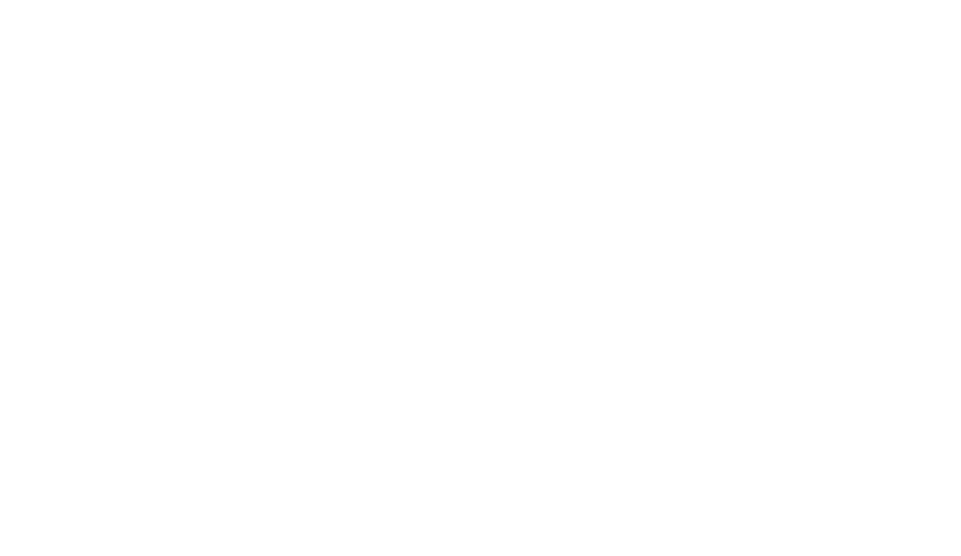
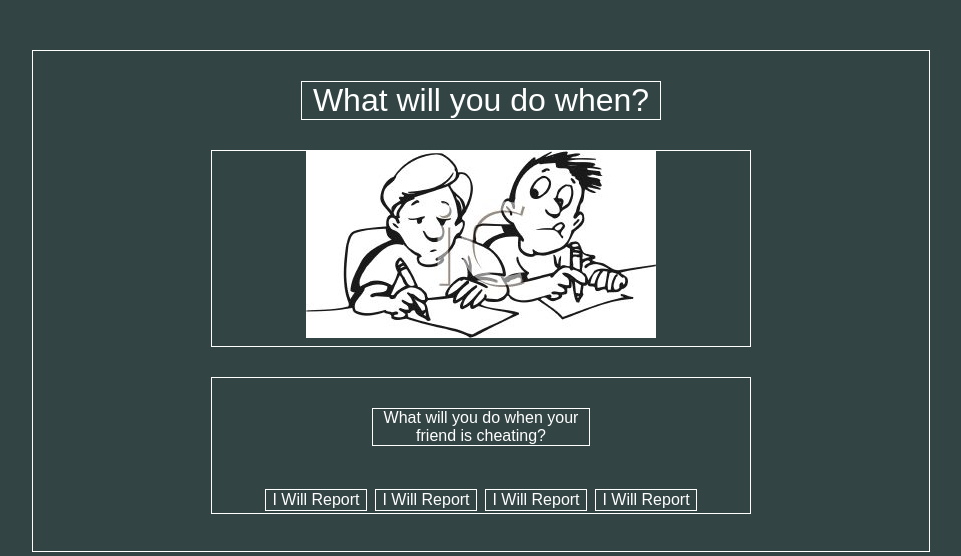
Before and after one commit to abhishekhatri/Integrity_children, a plain HTML site: page index.html in a window 1280 px wide. Shown: the whole page, without its empty margins (159-1120 px from the left). Drawn offline with Linux system fonts and the light colour scheme.

Commit message:
interface formed

```diff
--- a/css/main.css
+++ b/css/main.css
@@ -1,4 +1,55 @@
 body{
 	margin: 0;
-	background: url('');
+	background: #344;
 }
+#mainContainer{
+	border: 1px solid #fff;
+	width: 70%;
+	margin: 50px auto;
+	height: 500px;
+}
+#question_Title{
+	border: 1px solid #fff;
+	width: 40%;
+	margin: 30px auto;
+	color: #fff;
+	font-family: sans-serif;
+	font-size: 2rem;
+	text-align: center;
+}
+#question_image{
+	border: 1px solid #fff;
+	width: 60%;
+	margin: 30px auto;
+	color: #fff;
+	font-family: sans-serif;
+	font-size: 2rem;
+	text-align: center;
+}
+#answer_center{
+	border: 1px solid #fff;
+	width: 60%;
+	margin: 30px auto;
+	color: #fff;
+	font-family: sans-serif;
+	font-size: 2rem;
+	text-align: center;
+}
+#question{
+	border: 1px solid #fff;
+	width: 40%;
+	margin: 30px auto;
+	color: #fff;
+	font-family: sans-serif;
+	font-size: 1rem;
+	text-align: center;
+}
+.answer_button{
+	border: 1px solid #fff;
+	display: inline;
+	background-color: #344;
+	font-size: 1rem;
+	color: #fff;
+	cursor: hand;
+	cursor: pointer;
+}
--- a/index.html
+++ b/index.html
@@ -5,6 +5,23 @@
 	<meta name="viewport" content="width=device-width, initial-scale=1" />
 	<title></title>
 	<link media="all" type="text/css" rel="stylesheet" href="css/main.css" >
-
 </head>
 <body>
+<div id="mainContainer">
+	<div id="question_Title">
+	What will you do when?
+	</div>
+	<div id="question_image">
+	<img src="images/cheating.jpg">
+	</div>
+	<div id="answer_center">
+		<div id="question">
+		What will you do when your friend is cheating?
+		</div>
+		<div id="answers">
+		<button class="answer_button">I Will Report</button>
+		<button class="answer_button">I Will Report</button>
+		<button class="answer_button">I Will Report</button>
+		<button class="answer_button">I Will Report</button>
+	</div>
+</div>
```
Also changed, not shown: day-sky.svg (added), images/cheating.jpg (added).
